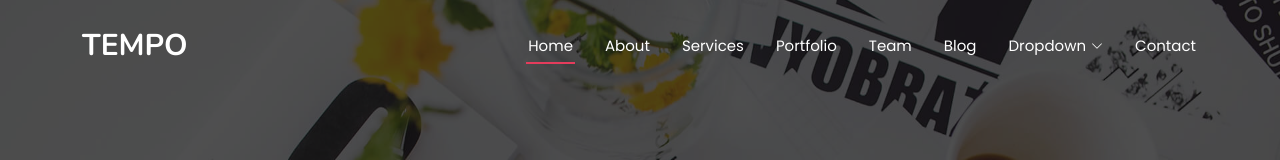
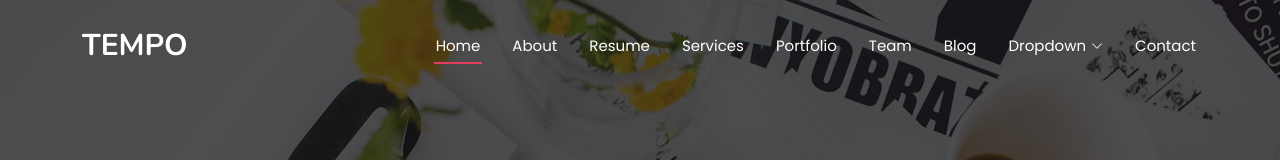
Before and after one commit to isabellyBS/LirioDoVale, a plain HTML site: page index.html in a window 1280 px wide. Shown: the top 160 px of the page. Drawn offline with nearby package versions, Linux system fonts and the light colour scheme.

Commit message:
colocado no header

```diff
--- a/index.html
+++ b/index.html
@@ -51,6 +51,7 @@
         <ul>
           <li><a href="#hero" class="active">Home</a></li>
           <li><a href="#about">About</a></li>
+          <li><a href="#resume">Resume</a></li>
           <li><a href="#services">Services</a></li>
           <li><a href="#portfolio">Portfolio</a></li>
           <li><a href="#team">Team</a></li>
```
